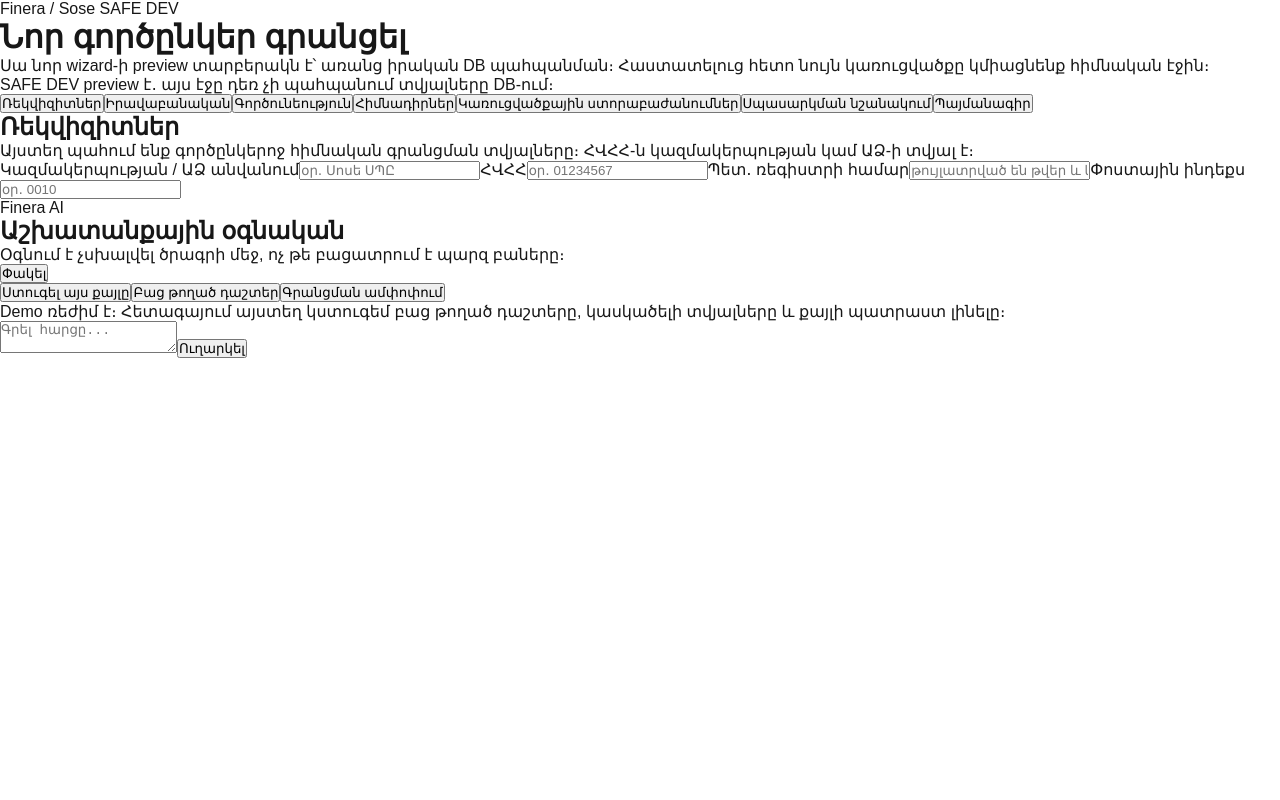
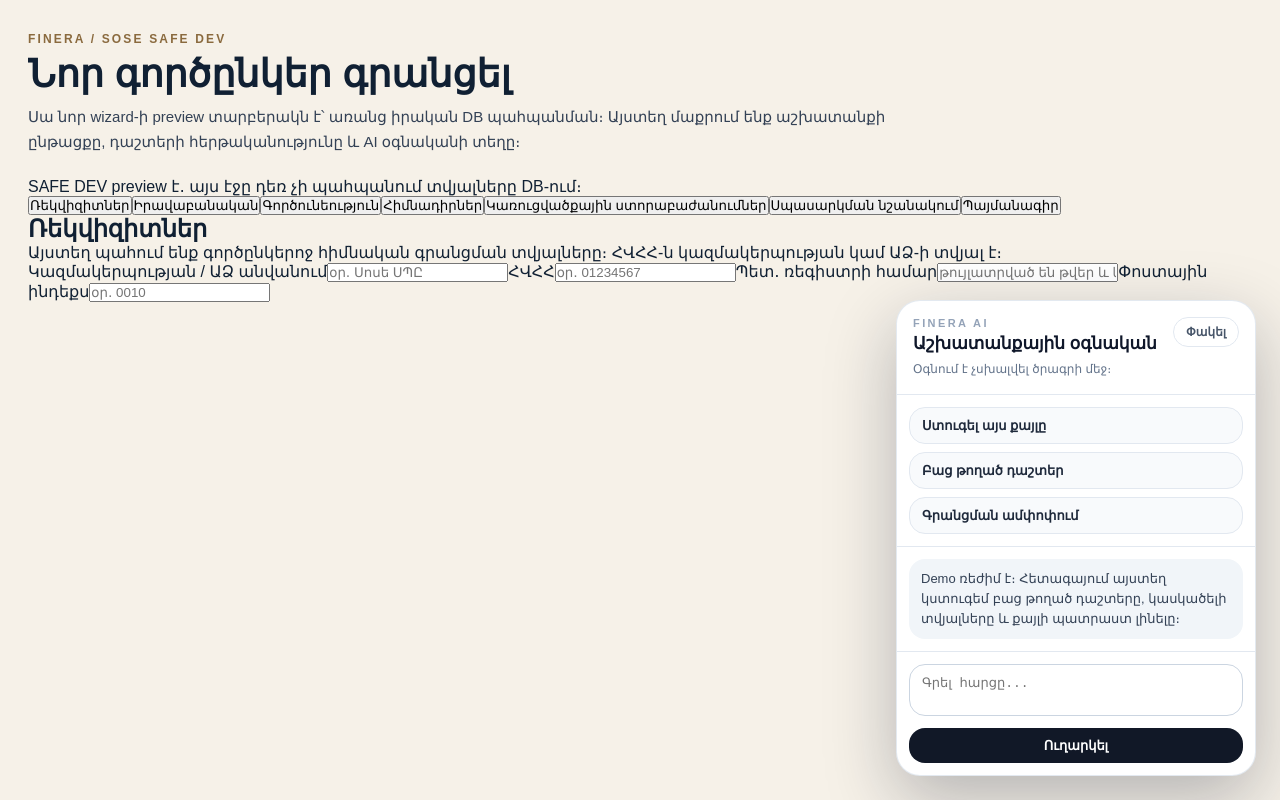
Before and after one commit to gevorgyandesign12-byte/finera-app, a Next.js app: page /new-partner-registration-preview in a window 1280 px wide. Both pictures are taken after a click on the button "AI օգնական". Built offline with nearby package versions, Linux system fonts and the light colour scheme.

Commit message:
Add non-blocking AI assistant preview

```diff
--- a/src/app/new-partner-registration-preview/page.tsx
+++ b/src/app/new-partner-registration-preview/page.tsx
@@ -1,20 +1,44 @@
+import { AIAssistantPanel } from "../../components/AIAssistantPanel";
 import { NewPartnerRegistrationWizardFields } from "../../components/NewPartnerRegistrationWizardFields";
-import { AIAssistantPanel } from "../../components/AIAssistantPanel";
 
 export default function NewPartnerRegistrationPreviewPage() {
   return (
-    <main className="min-h-screen bg-slate-100 px-6 py-8">
-      <div className="mx-auto grid max-w-6xl gap-6">
-        <div>
-          <p className="text-sm font-bold uppercase tracking-[0.3em] text-slate-500">
+    <main
+      style={{
+        minHeight: "100vh",
+        background: "#f6f1e8",
+        padding: "32px 28px",
+        color: "#102033",
+      }}
+    >
+      <div style={{ maxWidth: 1320, margin: "0 auto" }}>
+        <div style={{ marginBottom: 22 }}>
+          <p
+            style={{
+              margin: 0,
+              color: "#8a6a3e",
+              fontSize: 12,
+              fontWeight: 800,
+              letterSpacing: "0.18em",
+              textTransform: "uppercase",
+            }}
+          >
             Finera / Sose SAFE DEV
           </p>
-          <h1 className="mt-2 text-3xl font-black text-slate-950">
+          <h1
+            style={{
+              margin: "8px 0 8px",
+              color: "#102033",
+              fontSize: 38,
+              lineHeight: 1.1,
+              fontWeight: 900,
+            }}
+          >
             Նոր գործընկեր գրանցել
           </h1>
-          <p className="mt-2 max-w-3xl text-sm leading-6 text-slate-600">
-            Սա նոր wizard-ի preview տարբերակն է՝ առանց իրական DB պահպանման։
-            Հաստատելուց հետո նույն կառուցվածքը կմիացնենք հիմնական էջին։
+          <p style={{ margin: 0, maxWidth: 900, color: "#334155", fontSize: 15, lineHeight: 1.7 }}>
+            Սա նոր wizard-ի preview տարբերակն է՝ առանց իրական DB պահպանման։ Այստեղ մաքրում ենք
+            աշխատանքի ընթացքը, դաշտերի հերթականությունը և AI օգնականի տեղը։
           </p>
         </div>
 
--- a/src/components/AIAssistantPanel.tsx
+++ b/src/components/AIAssistantPanel.tsx
@@ -1,10 +1,61 @@
 "use client";
 
-import { useState } from "react";
+import { useState, type CSSProperties } from "react";
 
 type ChatMessage = {
   role: "assistant" | "user";
   text: string;
+};
+
+const floatingButtonStyle: CSSProperties = {
+  position: "fixed",
+  right: 24,
+  bottom: 24,
+  zIndex: 80,
+  border: "1px solid rgba(226, 232, 240, 0.9)",
+  borderRadius: 999,
+  padding: "12px 18px",
+  background: "#111827",
+  color: "#ffffff",
+  fontSize: 14,
+  fontWeight: 900,
+  boxShadow: "0 18px 45px rgba(15, 23, 42, 0.22)",
+  cursor: "pointer",
+};
+
+const panelStyle: CSSProperties = {
+  position: "fixed",
+  right: 24,
+  bottom: 24,
+  zIndex: 80,
+  width: 360,
+  maxWidth: "calc(100vw - 32px)",
+  maxHeight: "78vh",
+  display: "flex",
+  flexDirection: "column",
+  overflow: "hidden",
+  border: "1px solid rgba(226, 232, 240, 0.95)",
+  borderRadius: 24,
+  background: "#ffffff",
+  boxShadow: "0 24px 70px rgba(15, 23, 42, 0.28)",
+};
+
+const assistantMessageStyle: CSSProperties = {
+  borderRadius: 16,
+  padding: "10px 12px",
+  background: "#f1f5f9",
+  color: "#334155",
+  fontSize: 13,
+  lineHeight: 1.55,
+};
+
+const userMessageStyle: CSSProperties = {
+  borderRadius: 16,
+  padding: "10px 12px",
+  background: "#111827",
+  color: "#ffffff",
+  fontSize: 13,
+  lineHeight: 1.55,
 };
 
 export function AIAssistantPanel() {
@@ -27,10 +78,7 @@ export function AIAssistantPanel() {
 
     setMessages((current) => [
       ...current,
-      {
-        role: "user",
-        text: trimmed,
-      },
+      { role: "user", text: trimmed },
       {
         role: "assistant",
         text:
@@ -42,71 +90,91 @@ export function AIAssistantPanel() {
 
   if (!isOpen) {
     return (
-      <button
-        type="button"
-        onClick={() => setIsOpen(true)}
-        className="fixed bottom-5 right-5 z-40 rounded-full border border-slate-300 bg-slate-950 px-5 py-3 text-sm font-black text-white shadow-xl transition hover:bg-slate-800"
-      >
+      <button type="button" onClick={() => setIsOpen(true)} style={floatingButtonStyle}>
         AI օգնական
       </button>
     );
   }
 
   return (
-    <aside className="fixed bottom-5 right-5 z-40 flex max-h-[78vh] w-[360px] max-w-[calc(100vw-32px)] flex-col overflow-hidden rounded-3xl border border-slate-200 bg-white shadow-2xl">
-      <div className="flex items-start justify-between gap-3 border-b border-slate-200 p-4">
+    <aside style={panelStyle}>
+      <div
+        style={{
+          display: "flex",
+          justifyContent: "space-between",
+          gap: 12,
+          borderBottom: "1px solid #e2e8f0",
+          padding: 16,
+        }}
+      >
         <div>
-          <p className="text-xs font-black uppercase tracking-[0.25em] text-slate-400">
+          <p
+            style={{
+              margin: 0,
+              color: "#94a3b8",
+              fontSize: 11,
+              fontWeight: 900,
+              letterSpacing: "0.22em",
+              textTransform: "uppercase",
+            }}
+          >
             Finera AI
           </p>
-          <h2 className="mt-1 text-base font-black text-slate-950">
+          <h2 style={{ margin: "4px 0 0", color: "#0f172a", fontSize: 17, fontWeight: 900 }}>
             Աշխատանքային օգնական
           </h2>
-          <p className="mt-1 text-xs leading-5 text-slate-600">
-            Օգնում է չսխալվել ծրագրի մեջ, ոչ թե բացատրում է պարզ բաները։
+          <p style={{ margin: "6px 0 0", color: "#64748b", fontSize: 12, lineHeight: 1.5 }}>
+            Օգնում է չսխալվել ծրագրի մեջ։
           </p>
         </div>
 
         <button
           type="button"
           onClick={() => setIsOpen(false)}
-          className="rounded-full border border-slate-200 px-3 py-1 text-xs font-black text-slate-600 hover:bg-slate-100"
+          style={{
+            height: 30,
+            border: "1px solid #e2e8f0",
+            borderRadius: 999,
+            padding: "0 12px",
+            background: "#ffffff",
+            color: "#475569",
+            fontSize: 12,
+            fontWeight: 800,
+            cursor: "pointer",
+          }}
         >
           Փակել
         </button>
       </div>
 
-      <div className="grid gap-2 border-b border-slate-200 p-3">
-        <button
-          type="button"
-          className="rounded-2xl border border-slate-200 bg-slate-50 px-3 py-2 text-left text-xs font-bold text-slate-800 hover:bg-slate-100"
-        >
-          Ստուգել այս քայլը
-        </button>
-        <button
-          type="button"
-          className="rounded-2xl border border-slate-200 bg-slate-50 px-3 py-2 text-left text-xs font-bold text-slate-800 hover:bg-slate-100"
-        >
-          Բաց թողած դաշտեր
-        </button>
-        <button
-          type="button"
-          className="rounded-2xl border border-slate-200 bg-slate-50 px-3 py-2 text-left text-xs font-bold text-slate-800 hover:bg-slate-100"
-        >
-          Գրանցման ամփոփում
-        </button>
+      <div style={{ display: "grid", gap: 8, borderBottom: "1px solid #e2e8f0", padding: 12 }}>
+        {["Ստուգել այս քայլը", "Բաց թողած դաշտեր", "Գրանցման ամփոփում"].map((label) => (
+          <button
+            key={label}
+            type="button"
+            style={{
+              border: "1px solid #e2e8f0",
+              borderRadius: 16,
+              padding: "10px 12px",
+              background: "#f8fafc",
+              color: "#1e293b",
+              textAlign: "left",
+              fontSize: 13,
+              fontWeight: 800,
+              cursor: "pointer",
+            }}
+          >
+            {label}
+          </button>
+        ))}
       </div>
 
-      <div className="min-h-0 flex-1 overflow-y-auto p-3">
-        <div className="space-y-2">
+      <div style={{ flex: 1, minHeight: 0, overflowY: "auto", padding: 12 }}>
+        <div style={{ display: "grid", gap: 8 }}>
           {messages.map((message, index) => (
             <div
               key={`${message.role}-${index}`}
-              className={`rounded-2xl px-3 py-2 text-xs leading-5 ${
-                message.role === "assistant"
-                  ? "bg-slate-100 text-slate-700"
-                  : "bg-slate-950 text-white"
-              }`}
+              style={message.role === "assistant" ? assistantMessageStyle : userMessageStyle}
             >
               {message.text}
             </div>
@@ -114,18 +182,39 @@ export function AIAssistantPanel() {
         </div>
       </div>
 
-      <div className="border-t border-slate-200 p-3">
+      <div style={{ borderTop: "1px solid #e2e8f0", padding: 12 }}>
         <textarea
           value={draftMessage}
           onChange={(event) => setDraftMessage(event.target.value)}
           placeholder="Գրել հարցը..."
           rows={2}
-          className="w-full resize-none rounded-2xl border border-slate-300 bg-white px-3 py-2 text-xs text-slate-900 outline-none transition focus:border-slate-500"
+          style={{
+            width: "100%",
+            resize: "none",
+            border: "1px solid #cbd5e1",
+            borderRadius: 16,
+            padding: "10px 12px",
+            color: "#0f172a",
+            fontSize: 13,
+            outline: "none",
+            boxSizing: "border-box",
+          }}
         />
         <button
           type="button"
           onClick={sendMessage}
-          className="mt-2 w-full rounded-2xl bg-slate-950 px-4 py-2 text-xs font-black text-white hover:bg-slate-800"
+          style={{
+            width: "100%",
+            marginTop: 8,
+            border: 0,
+            borderRadius: 16,
+            padding: "10px 12px",
+            background: "#111827",
+            color: "#ffffff",
+            fontSize: 13,
+            fontWeight: 900,
+            cursor: "pointer",
+          }}
         >
           Ուղարկել
         </button>
```
